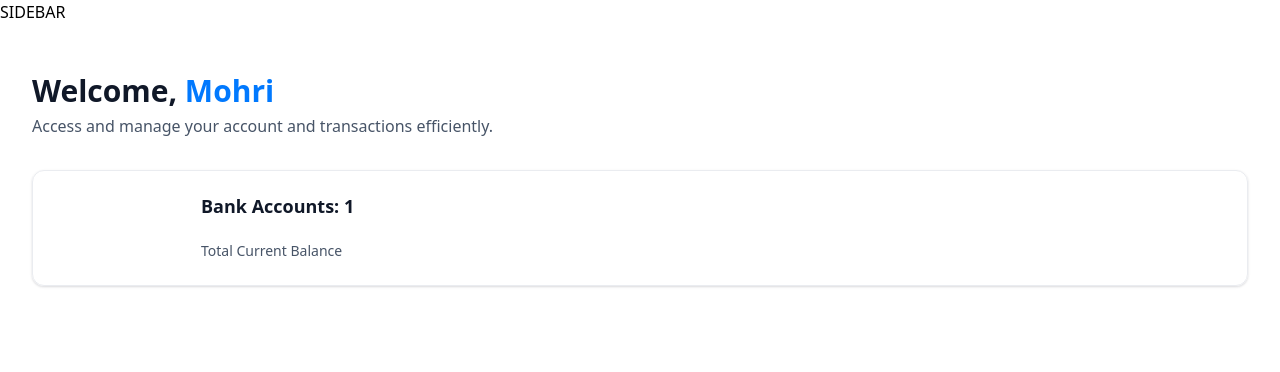
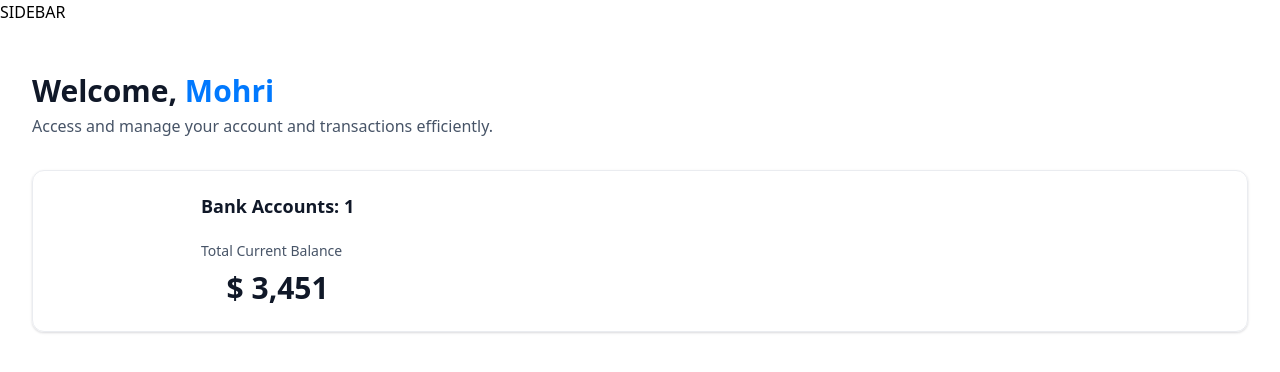
Before and after one commit to SamMuaks2/mohri-bank, a Next.js app: page / in a window 1280 px wide. Shown: the top 372 px of the page. Built offline with nearby package versions, Linux system fonts and the light colour scheme.

Commit message:
Add animated counter

```diff
--- a/package.json
+++ b/package.json
@@ -14,7 +14,9 @@
     "clsx": "^2.1.1",
     "lucide-react": "^0.477.0",
     "next": "15.1.6",
+    "query-string": "^9.1.1",
     "react": "^19.0.0",
+    "react-countup": "^6.5.3",
     "react-dom": "^19.0.0",
     "tailwind-merge": "^3.0.2",
     "tailwindcss-animate": "^1.0.7"
--- /dev/null
+++ b/src/components/AnimatedCounter.tsx
@@ -0,0 +1,12 @@
+import React from 'react'
+import CountUp from 'react-countup'
+
+const AnimatedCounter = ({ amount }: { amount: number }) => {
+  return (
+    <div>
+      $ <CountUp end = {amount} />
+    </div>
+  )
+}
+
+export default AnimatedCounter
--- a/src/components/TotalBalanceBox.tsx
+++ b/src/components/TotalBalanceBox.tsx
@@ -1,4 +1,5 @@
 import React from 'react'
+import AnimatedCounter from './AnimatedCounter'
 
 const TotalBalanceBox = ({
     accounts = [], totalBanks, totalCurrentBalance
@@ -18,6 +19,10 @@
                 <p className='total-balance-label'>
                     Total Current Balance
                 </p>
+
+                <p className="total-balance-amount flex-center gap-2">
+                    <AnimatedCounter amount = {totalCurrentBalance} />
+                </p>
             </div>
         </div>
     </section>
```
Also changed, not shown: 1 other file (tests, documents, lock files or other folders).
